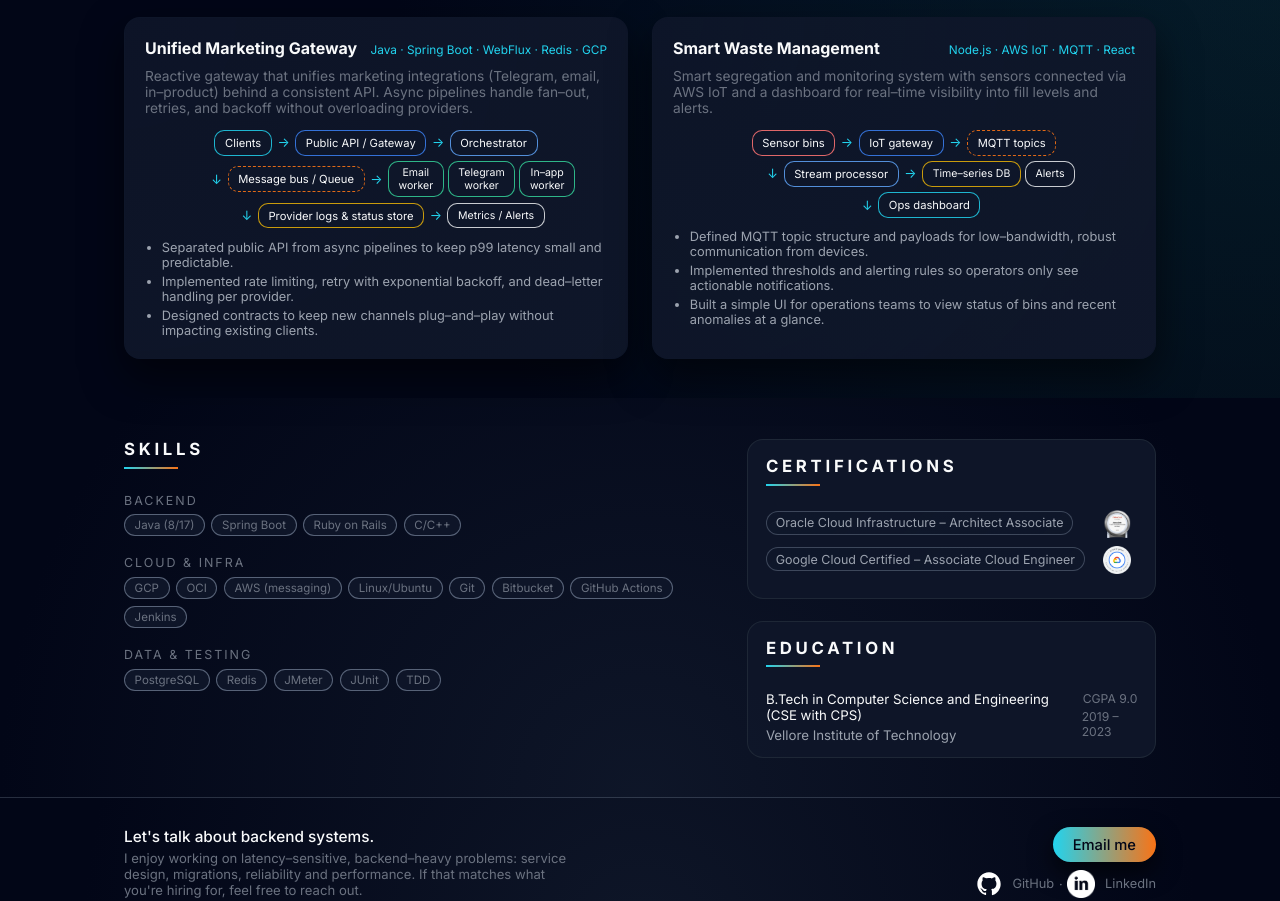
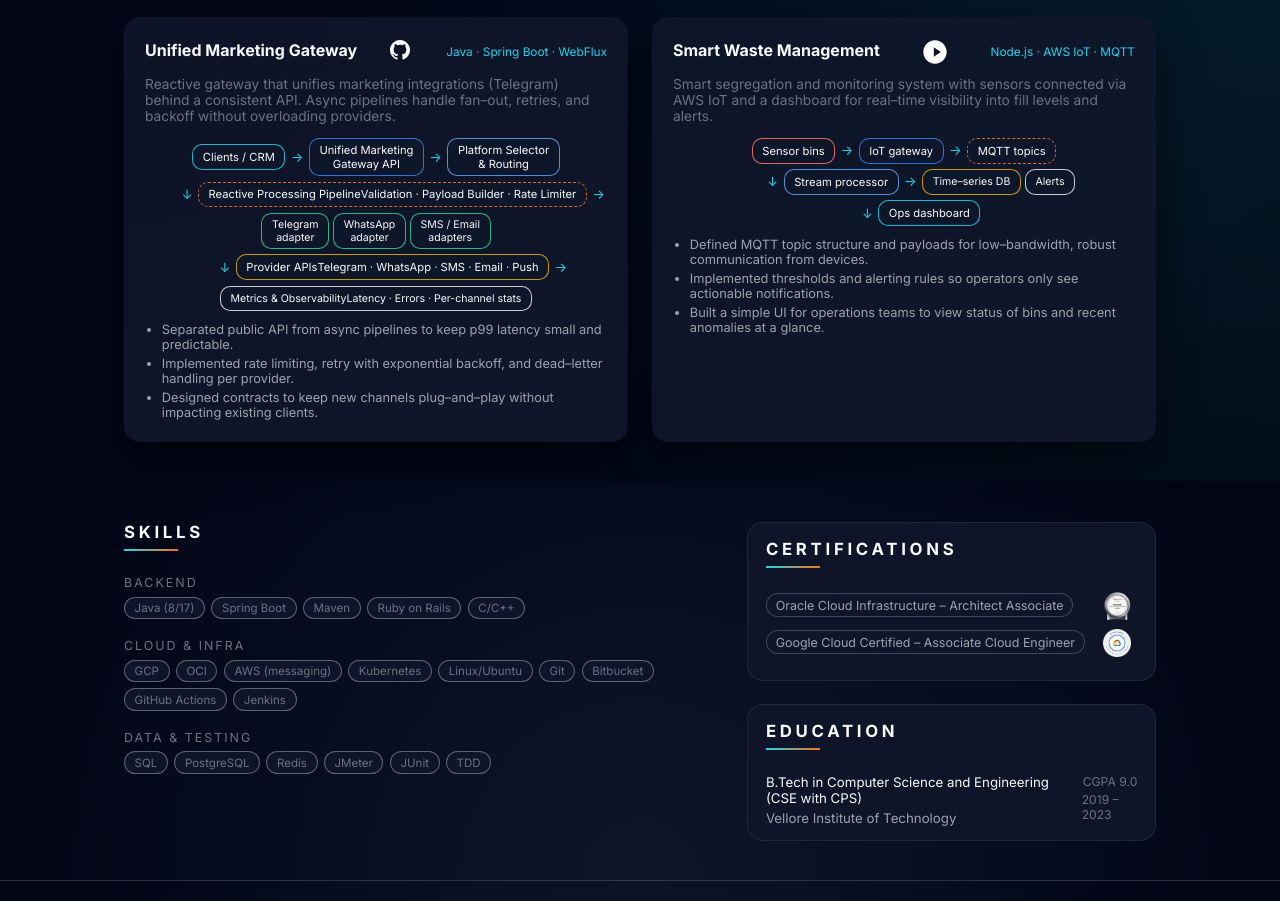
Before and after one commit to rSparsh/Sparsh-Raj-github.io, a plain HTML site: page index.html in a window 1280 px wide. Shown: the part 1620-2521 px from the top of the page. Drawn offline with Linux system fonts and the light colour scheme.

Commit message:
project section updated, resume button added

```diff
--- a/assets/css/style.css
+++ b/assets/css/style.css
@@ -723,6 +723,12 @@
   margin-right: 6px;
 }
 
+.project-cert-logo {
+  width: 28px;
+  height: 28px;
+  vertical-align: middle;
+}
+
 .hero-photo {
   display: flex;
   align-items: center;
--- a/index.html
+++ b/index.html
@@ -37,6 +37,16 @@
               </svg>
               <span class="icon-text">E-mail</span>
             </a>
+            <a href="assets/pdf/resume.pdf" target="_blank" rel="noopener" class="icon-link" aria-label="Resume">
+              <svg class="cert-logo" width="18" height="18" viewBox="0 0 24 24" fill="white" xmlns="http://www.w3.org/2000/svg">
+                <path d="M14 2H6a2 2 0 0 0-2 2v16a2 2 0 0 0 2 2h12a2 2 0 0 0 2-2V8z" />
+                <path d="M14 2v6h6" />
+                <path d="M10 12H8" />
+                <path d="M10 16H8" />
+                <path d="M10 20H8" />
+              </svg>
+              <span class="icon-text">Resume</span>
+            </a>
           </div>
         </div>
 
@@ -54,33 +64,6 @@
               <span>Open to backend-heavy SDE roles</span>
             </div>
           </div>
-<!--          <div class="hero-diagram-card">-->
-<!--            <div class="diagram-label">System design focus</div>-->
-<!--            <div class="diagram">-->
-<!--              <div class="diagram-row">-->
-<!--                <div class="diagram-node">Clients</div>-->
-<!--                <div class="diagram-arrow">→</div>-->
-<!--                <div class="diagram-node">Edge API</div>-->
-<!--                <div class="diagram-arrow">→</div>-->
-<!--                <div class="diagram-node">Auth / Routing</div>-->
-<!--              </div>-->
-<!--              <div class="diagram-row">-->
-<!--                <div class="diagram-node">Orchestrator</div>-->
-<!--                <div class="diagram-arrow">→</div>-->
-<!--                <div class="diagram-node">Async queues</div>-->
-<!--                <div class="diagram-arrow">→</div>-->
-<!--                <div class="diagram-node">Workers</div>-->
-<!--              </div>-->
-<!--              <div class="diagram-row">-->
-<!--                <div class="diagram-node">External services</div>-->
-<!--                <div class="diagram-arrow">↔</div>-->
-<!--                <div class="diagram-node">DB & cache</div>-->
-<!--              </div>-->
-<!--              <div class="diagram-footer">-->
-<!--                Clear separation of sync API, async work, and state – tuned for reliability and debuggability.-->
-<!--              </div>-->
-<!--            </div>-->
-<!--          </div>-->
           <div class="hero-photo">
             <img src="assets/img/profile.jpg" alt="Sparsh Raj" class="profile-pic" />
           </div>
@@ -234,38 +217,63 @@
             <article class="card project-card">
               <header class="project-header">
                 <h3>Unified Marketing Gateway</h3>
-                <p class="project-tech">Java · Spring Boot · WebFlux · Redis · GCP</p>
+                <a href="https://github.com/rSparsh/Unified-Marketing-Gateway" target="_blank" rel="nonreferer" aria-label="GitHub Repository">
+                  <svg class="project-cert-logo" fill="white" xmlns="http://www.w3.org/2000/svg" aria-label="GitHub Logo">
+                    <path d="M12 2C6.477 2 2 6.484 2 12.012c0 4.418 2.867 8.166 6.839 9.489.5.092.682-.217.682-.483 0-.237-.009-.868-.014-1.703-2.782.605-3.369-1.342-3.369-1.342-.454-1.154-1.11-1.462-1.11-1.462-.908-.62.069-.608.069-.608 1.004.07 1.532 1.032 1.532 1.032.892 1.529 2.341 1.088 2.91.833.091-.646.35-1.088.636-1.339-2.221-.253-4.555-1.113-4.555-4.951 0-1.093.39-1.988 1.029-2.688-.103-.254-.446-1.272.098-2.65 0 0 .84-.27 2.75 1.025A9.564 9.564 0 0 1 12 6.844c.85.004 1.705.115 2.504.337 1.909-1.295 2.748-1.025 2.748-1.025.546 1.378.202 2.396.1 2.65.64.7 1.028 1.595 1.028 2.688 0 3.847-2.337 4.695-4.566 4.944.359.309.678.92.678 1.855 0 1.338-.012 2.419-.012 2.747 0 .268.18.579.688.481C19.135 20.174 22 16.426 22 12.012 22 6.484 17.523 2 12 2z"/>
+                  </svg>
+                </a>
+                <p class="project-tech">Java · Spring Boot · WebFlux</p>
               </header>
               <p class="project-summary">
-                Reactive gateway that unifies marketing integrations (Telegram, email, in–product) behind a consistent API.
+                Reactive gateway that unifies marketing integrations (Telegram) behind a consistent API.
                 Async pipelines handle fan–out, retries, and backoff without overloading providers.
               </p>
 
               <div class="system-diagram">
+                <!-- Row 1: Clients -> API -> Platform Selector -->
                 <div class="sd-row">
-                  <div class="sd-box sd-type-client">Clients</div>
+                  <div class="sd-box sd-type-client">Clients / CRM</div>
                   <div class="sd-arrow">→</div>
-                  <div class="sd-box sd-type-edge">Public API / Gateway</div>
+                  <div class="sd-box sd-type-edge">Unified Marketing<br/>Gateway API</div>
                   <div class="sd-arrow">→</div>
-                  <div class="sd-box sd-type-control">Orchestrator</div>
+                  <div class="sd-box sd-type-control">Platform Selector<br/>&amp; Routing</div>
                 </div>
+
+                <!-- Row 2: Selector -> Reactive Pipeline -> Channel Adapters -->
                 <div class="sd-row">
                   <div class="sd-spacer"></div>
                   <div class="sd-arrow">↓</div>
-                  <div class="sd-box sd-type-queue">Message bus / Queue</div>
+                  <div class="sd-box sd-type-queue">
+                    Reactive Processing Pipeline<br/>
+                    <span class="sd-sub">
+        Validation · Payload Builder · Rate Limiter
+      </span>
+                  </div>
                   <div class="sd-arrow">→</div>
                   <div class="sd-box-group">
-                    <div class="sd-box sd-type-worker small">Email<br/>worker</div>
-                    <div class="sd-box sd-type-worker small">Telegram<br/>worker</div>
-                    <div class="sd-box sd-type-worker small">In–app<br/>worker</div>
+                    <div class="sd-box sd-type-worker small">Telegram<br/>adapter</div>
+                    <div class="sd-box sd-type-worker small">WhatsApp<br/>adapter</div>
+                    <div class="sd-box sd-type-worker small">SMS / Email<br/>adapters</div>
                   </div>
                 </div>
+
+                <!-- Row 3: Adapters -> Providers + Metrics -->
                 <div class="sd-row">
                   <div class="sd-spacer"></div>
                   <div class="sd-arrow">↓</div>
-                  <div class="sd-box sd-type-state">Provider logs & status store</div>
+                  <div class="sd-box sd-type-state">
+                    Provider APIs<br/>
+                    <span class="sd-sub">
+        Telegram · WhatsApp · SMS · Email · Push
+      </span>
+                  </div>
                   <div class="sd-arrow">→</div>
-                  <div class="sd-box sd-type-observe small">Metrics / Alerts</div>
+                  <div class="sd-box sd-type-observe small">
+                    Metrics &amp; Observability<br/>
+                    <span class="sd-sub">
+        Latency · Errors · Per-channel stats
+      </span>
+                  </div>
                 </div>
               </div>
 
@@ -279,7 +287,16 @@
             <article class="card project-card">
               <header class="project-header">
                 <h3>Smart Waste Management</h3>
-                <p class="project-tech">Node.js · AWS IoT · MQTT · React</p>
+                <a href="https://drive.google.com/file/d/1_ADKEBsy97F99YVXK3jbjW7WjOC3IC-v/preview"
+                   target="_blank"
+                   rel="noreferrer noopener"
+                   aria-label="Demo Video">
+                  <svg class="project-cert-logo" fill="white" xmlns="http://www.w3.org/2000/svg"
+                       viewBox="0 0 24 24" aria-label="Video Icon">
+                    <path d="M12 2C6.486 2 2 6.486 2 12s4.486 10 10 10 10-4.486 10-10S17.514 2 12 2zm-1 6l6 4-6 4V8z"/>
+                  </svg>
+                </a>
+                <p class="project-tech">Node.js · AWS IoT · MQTT</p>
               </header>
               <p class="project-summary">
                 Smart segregation and monitoring system with sensors connected via AWS IoT and a dashboard
@@ -333,6 +350,7 @@
                   <div class="tag-row">
                     <span class="tag">Java (8/17)</span>
                     <span class="tag">Spring Boot</span>
+                    <span class="tag">Maven</span>
                     <span class="tag">Ruby on Rails</span>
                     <span class="tag">C/C++</span>
                   </div>
@@ -343,6 +361,7 @@
                     <span class="tag">GCP</span>
                     <span class="tag">OCI</span>
                     <span class="tag">AWS (messaging)</span>
+                    <span class="tag">Kubernetes</span>
                     <span class="tag">Linux/Ubuntu</span>
                     <span class="tag">Git</span>
                     <span class="tag">Bitbucket</span>
@@ -353,6 +372,7 @@
                 <div class="tag-group">
                   <div class="tag-group-label">Data & Testing</div>
                   <div class="tag-row">
+                    <span class="tag">SQL</span>
                     <span class="tag">PostgreSQL</span>
                     <span class="tag">Redis</span>
                     <span class="tag">JMeter</span>
```
Also changed, not shown: 1 other file.
